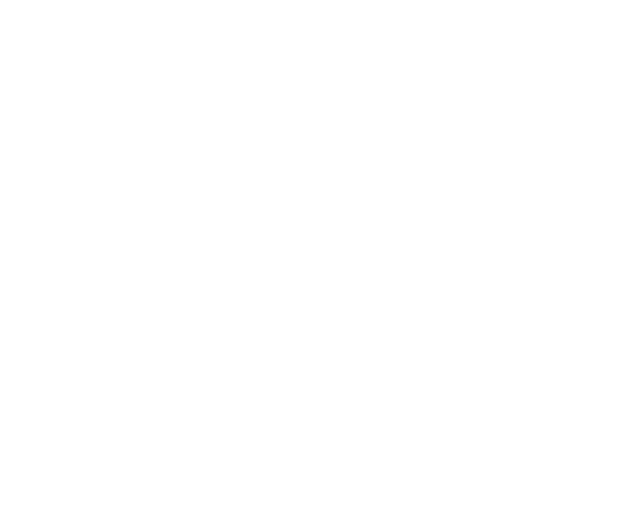
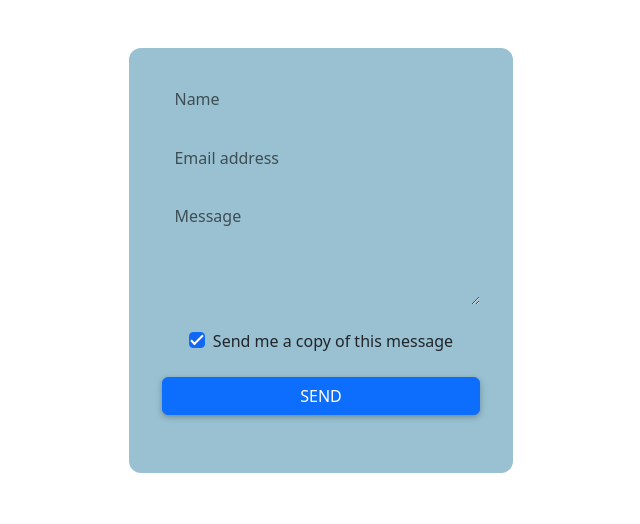
Before and after one commit to Abhinavkar/SITHUB_HO, a plain HTML site: page contact-us.html in a window 1280 px wide. Shown: the whole page, without its empty margins (319-959 px from the left). Drawn offline with nearby package versions, Linux system fonts and the light colour scheme.

Commit message:
contact page complete

```diff
--- a/contact-us.html
+++ b/contact-us.html
@@ -0,0 +1,57 @@
+<!DOCTYPE html>
+<html lang="en">
+
+<head>
+    <meta charset="UTF-8">
+    <meta http-equiv="X-UA-Compatible" content="IE=edge">
+    <meta name="viewport" content="width=device-width, initial-scale=1.0">
+    <title>SITHUB | CONTACT</title>
+    <link rel="stylesheet" href="style.css">
+</head>
+<!-- Font Awesome -->
+<link href="https://cdnjs.cloudflare.com/ajax/libs/font-awesome/6.0.0/css/all.min.css" rel="stylesheet" />
+<!-- Google Fonts -->
+<link href="https://fonts.googleapis.com/css?family=Roboto:300,400,500,700&display=swap" rel="stylesheet" />
+<!-- MDB -->
+<link href="https://cdnjs.cloudflare.com/ajax/libs/mdb-ui-kit/3.11.0/mdb.min.css" rel="stylesheet" />
+<!-- Bootstrap -->
+<link href="css/bootstrap.min.css" rel="stylesheet" media="screen">
+
+
+<body>
+    <div class="container">
+        <form class="form">
+            <!-- Name input -->
+            <div class="form-outline mb-4">
+                <input type="text" id="form4Example1" class="form-control" />
+                <label class="form-label" for="form4Example1">Name</label>
+            </div>
+
+            <!-- Email input -->
+            <div class="form-outline mb-4">
+                <input type="email" id="form4Example2" class="form-control" />
+                <label class="form-label" for="form4Example2">Email address</label>
+            </div>
+
+            <!-- Message input -->
+            <div class="form-outline mb-4">
+                <textarea class="form-control" id="form4Example3" rows="4"></textarea>
+                <label class="form-label" for="form4Example3">Message</label>
+            </div>
+
+            <!-- Checkbox -->
+            <div class="form-check d-flex justify-content-center mb-4">
+                <input class="form-check-input me-2" type="checkbox" value="" id="form4Example4" checked />
+                <label class="form-check-label" for="form4Example4">
+                    Send me a copy of this message
+                </label>
+            </div>
+
+            <!-- Submit button -->
+            <button type="submit" class="btn btn-primary btn-block mb-4">Send</button>
+        </form>
+    </div>
+
+</body>
+
+</html>
--- /dev/null
+++ b/style.css
@@ -0,0 +1,8 @@
+/* FOR CONTACT PAGE */
+.form{
+    padding:3% !important;
+    background-color:#99c1d1;
+    margin: 3rem auto;
+    width: 24rem;
+    border-radius: 12px;
+}
```
Also changed, not shown: index.html (+6 -3 lines).
